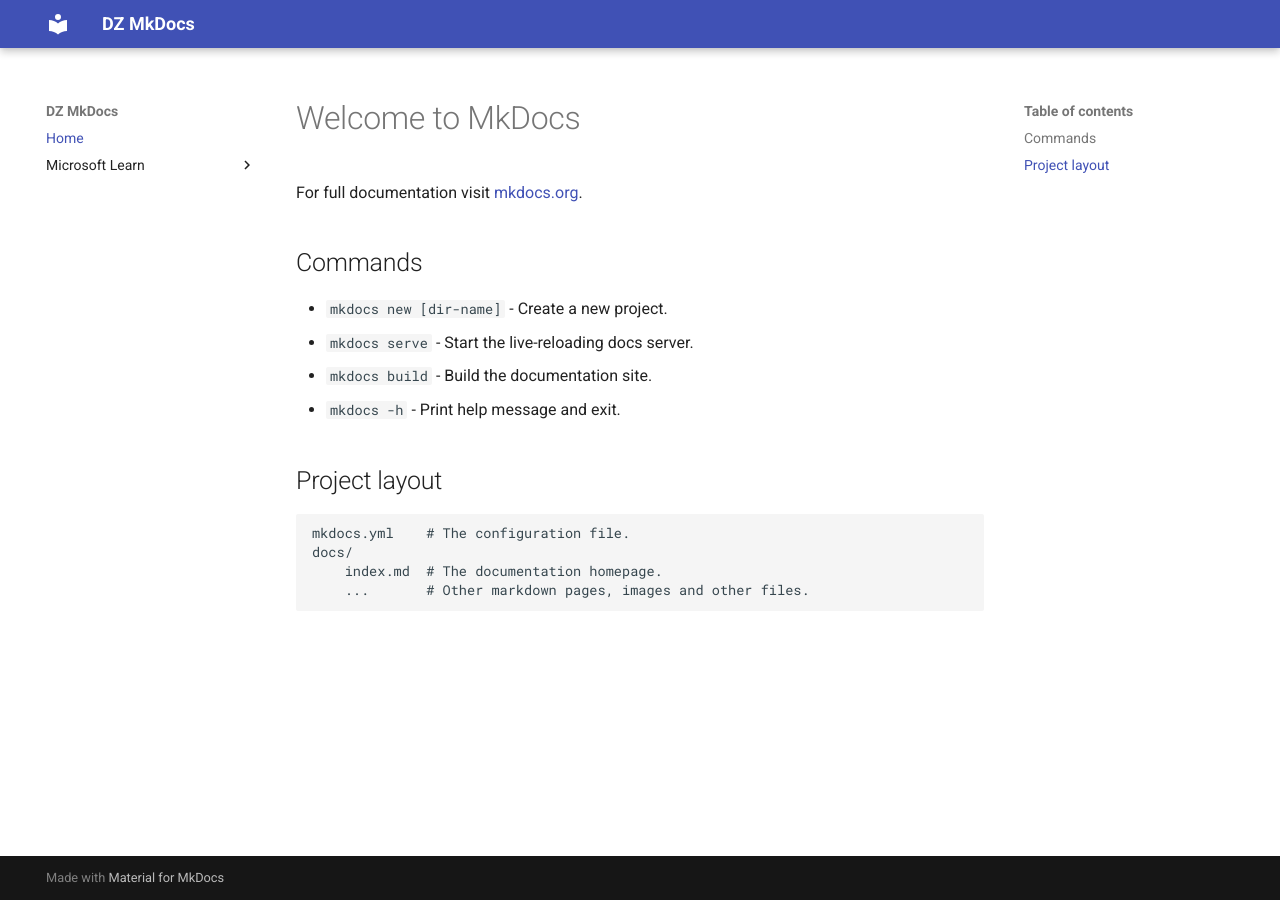
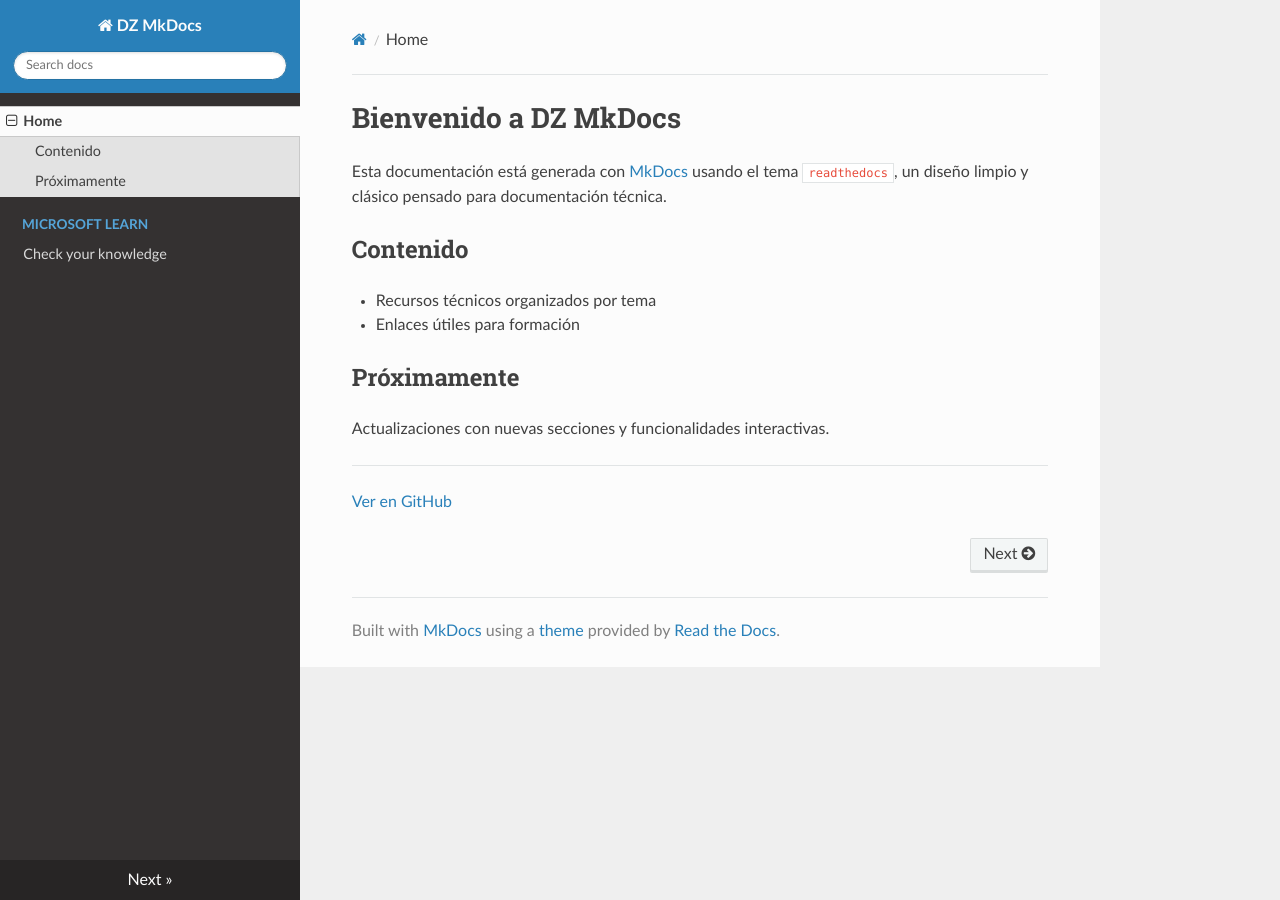
Before and after one commit to dz-mkdocs/dz-mkdocs.github.io, an MkDocs documentation site: the page built from docs/index.md, in a window 1280 px wide. Built offline with MkDocs 1.6.1, drawn with Linux system fonts in a browser that asks for light colours; nearby versions of some CDN libraries.

Commit message:
vie 02 may 2025 17:34:40 CEST | set theme readthedoc

```diff
--- a/docs/index.md
+++ b/docs/index.md
@@ -1,17 +1,16 @@
-# Welcome to MkDocs
+# Bienvenido a DZ MkDocs
 
-For full documentation visit [mkdocs.org](https://www.mkdocs.org).
+Esta documentación está generada con [MkDocs](https://www.mkdocs.org/) usando el tema `readthedocs`, un diseño limpio y clásico pensado para documentación técnica.
 
-## Commands
+## Contenido
 
-* `mkdocs new [dir-name]` - Create a new project.
-* `mkdocs serve` - Start the live-reloading docs server.
-* `mkdocs build` - Build the documentation site.
-* `mkdocs -h` - Print help message and exit.
+- Recursos técnicos organizados por tema
+- Enlaces útiles para formación
 
-## Project layout
+## Próximamente
 
-    mkdocs.yml    # The configuration file.
-    docs/
-        index.md  # The documentation homepage.
-        ...       # Other markdown pages, images and other files.
+Actualizaciones con nuevas secciones y funcionalidades interactivas.
+
+---
+
+[Ver en GitHub](https://github.com/dz-mkdocs/dz-mkdocs.github.io)
--- a/mkdocs.yml
+++ b/mkdocs.yml
@@ -1,14 +1,9 @@
 site_name: DZ MkDocs
 site_url: https://dz-mkdocs.github.io/
-#repo_url: https://github.com/dz-mkdocs
-# IMPORTANTE para GitHub Pages
-#use_directory_urls: false
+use_directory_urls: false
 
 theme:
-  name: material # readthedocs
-  custom_dir: overrides
-  highlightjs: true
-  navigation_depth: 3
+  name: readthedocs
 
 nav:
   - Home: index.md
@@ -27,8 +22,8 @@ markdown_extensions:
   - tables
   - admonition
   - footnotes
-  - attr_list  #<- ChatGPT propone solo este
-  - md_in_html #<- ChatGPT propone solo este
+  - attr_list
+  - md_in_html
   - def_list
   - pymdownx.superfences
   - pymdownx.details
@@ -37,3 +32,6 @@ markdown_extensions:
 
 plugins:
   - search
+  - minify
+  - git-revision-date-localized
+  - redirects
--- a/requirements.txt
+++ b/requirements.txt
@@ -1,5 +1,4 @@
 mkdocs==1.5.3
-mkdocs-material==9.5.6  # si más adelante cambias a Material
 mkdocs-minify-plugin==0.7.1
 mkdocs-git-revision-date-localized-plugin==1.2.0
 mkdocs-redirects==1.2.0
```
Also changed, not shown: README.md (+47 -99 lines), 1 other file.
